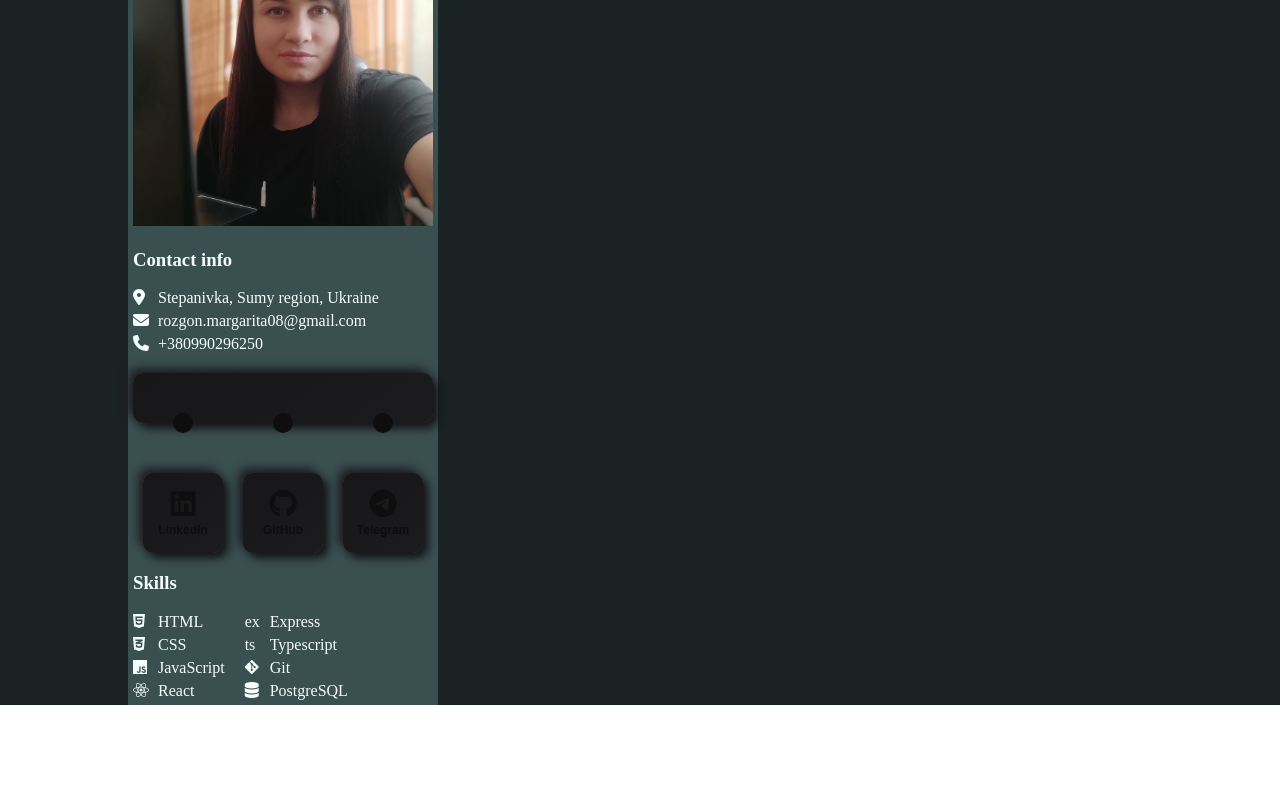
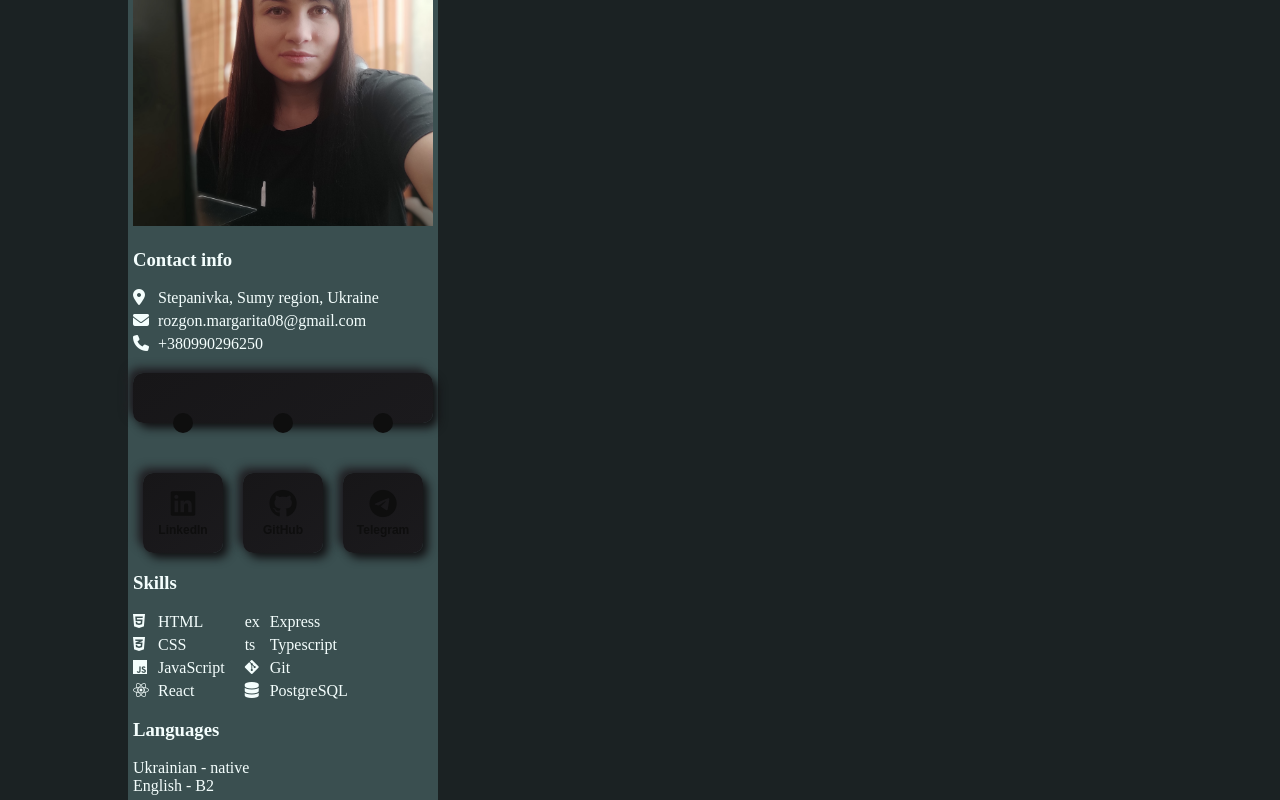
Before and after one commit to marharita08/resume, a React (Create React App) app: page /#/ in a window 1280 px wide. Shown: the part 182-982 px from the top of the page. Before the commit the page ends 887 px from the top, so only its background shows below. Built offline with nearby package versions, Linux system fonts and the light colour scheme.

Commit message:
add languages

```diff
--- a/src/components/aside/Aside.tsx
+++ b/src/components/aside/Aside.tsx
@@ -2,6 +2,7 @@ import React from "react";
 import {ContactInfo} from "./contact-info/ContactInfo";
 import {SocialNetworks} from "./social-networks/SocialNetworks";
 import {Skills} from "./skills/Skills";
+import {Languages} from "./langauges/Languages";
 
 export const Aside = () => {
   return (
@@ -12,6 +13,7 @@ export const Aside = () => {
       <ContactInfo/>
       <SocialNetworks/>
       <Skills/>
+      <Languages/>
     </aside>
   )
 }
--- /dev/null
+++ b/src/components/aside/langauges/Languages.tsx
@@ -0,0 +1,11 @@
+import React from "react";
+
+export const Languages = () => {
+  return (
+    <>
+      <h3>Languages</h3>
+      <div>Ukrainian - native</div>
+      <div>English - B2</div>
+    </>
+  )
+}
```
